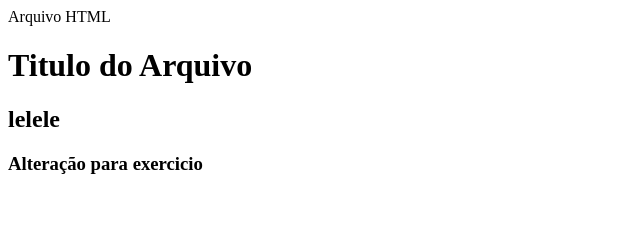
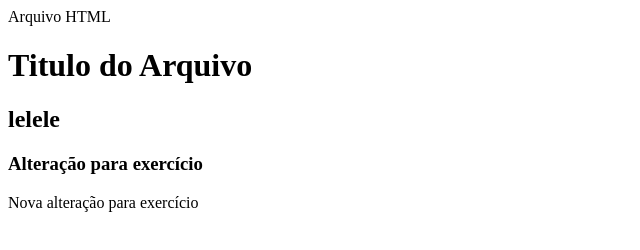
Before and after one commit to Ofelipehonorato/aulaGit-GitHub, a plain HTML site: page index.html in a window 1280 px wide. Shown: the whole page, without its empty margins (0-640 px from the left). Drawn offline with Linux system fonts and the light colour scheme.

Commit message:
Alteração arquivo index

```diff
--- a/index.html
+++ b/index.html
@@ -3,6 +3,7 @@
     <div>Arquivo HTML</div>
     <h1>Titulo do Arquivo</h1>
     <h2>lelele</h2>
-    <h3>Alteração para exercicio</h3>
+    <h3>Alteração para exercício</h3>
+    <p>Nova alteração para exercício</p>
   </body>
 </html>
```
